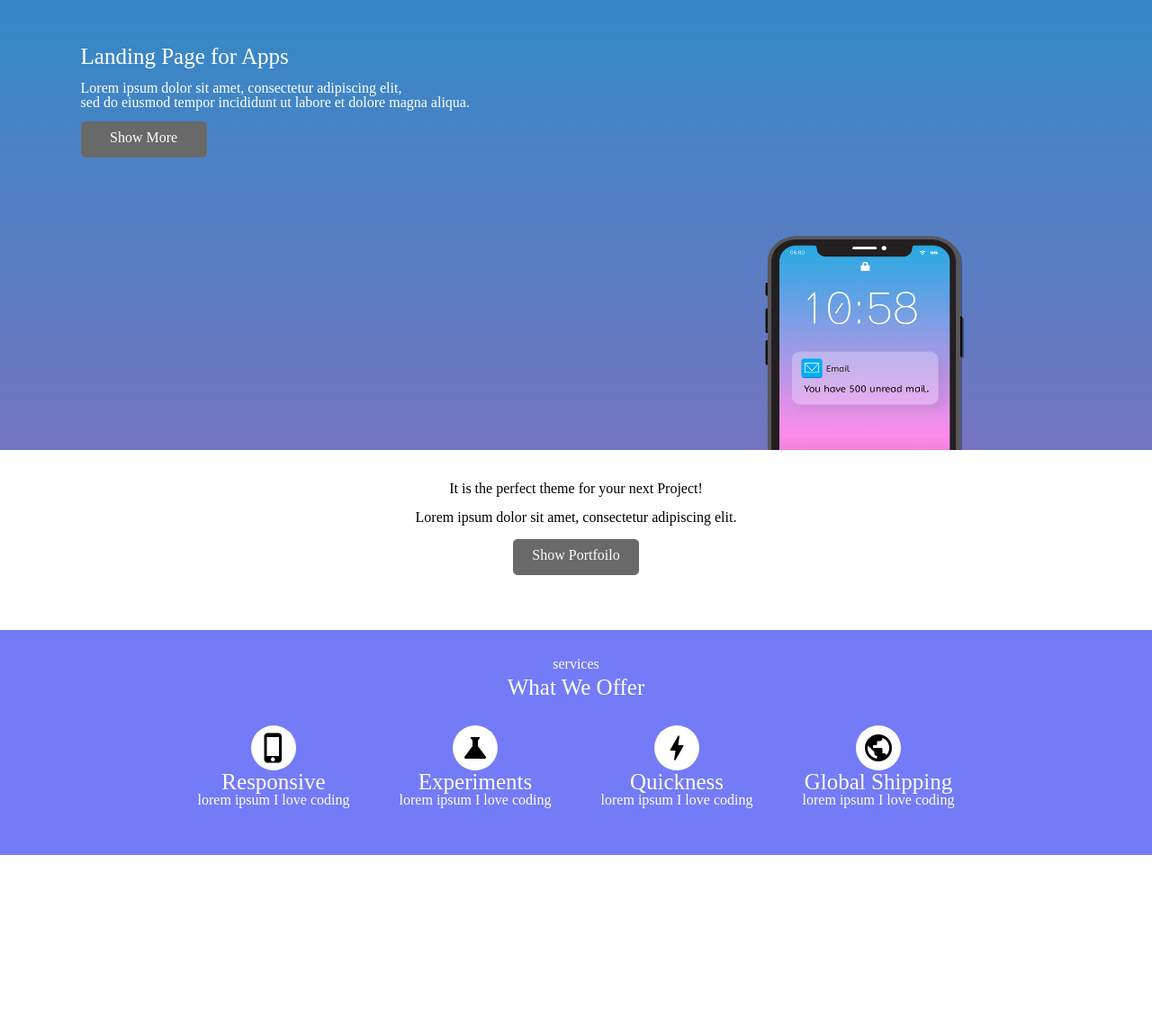
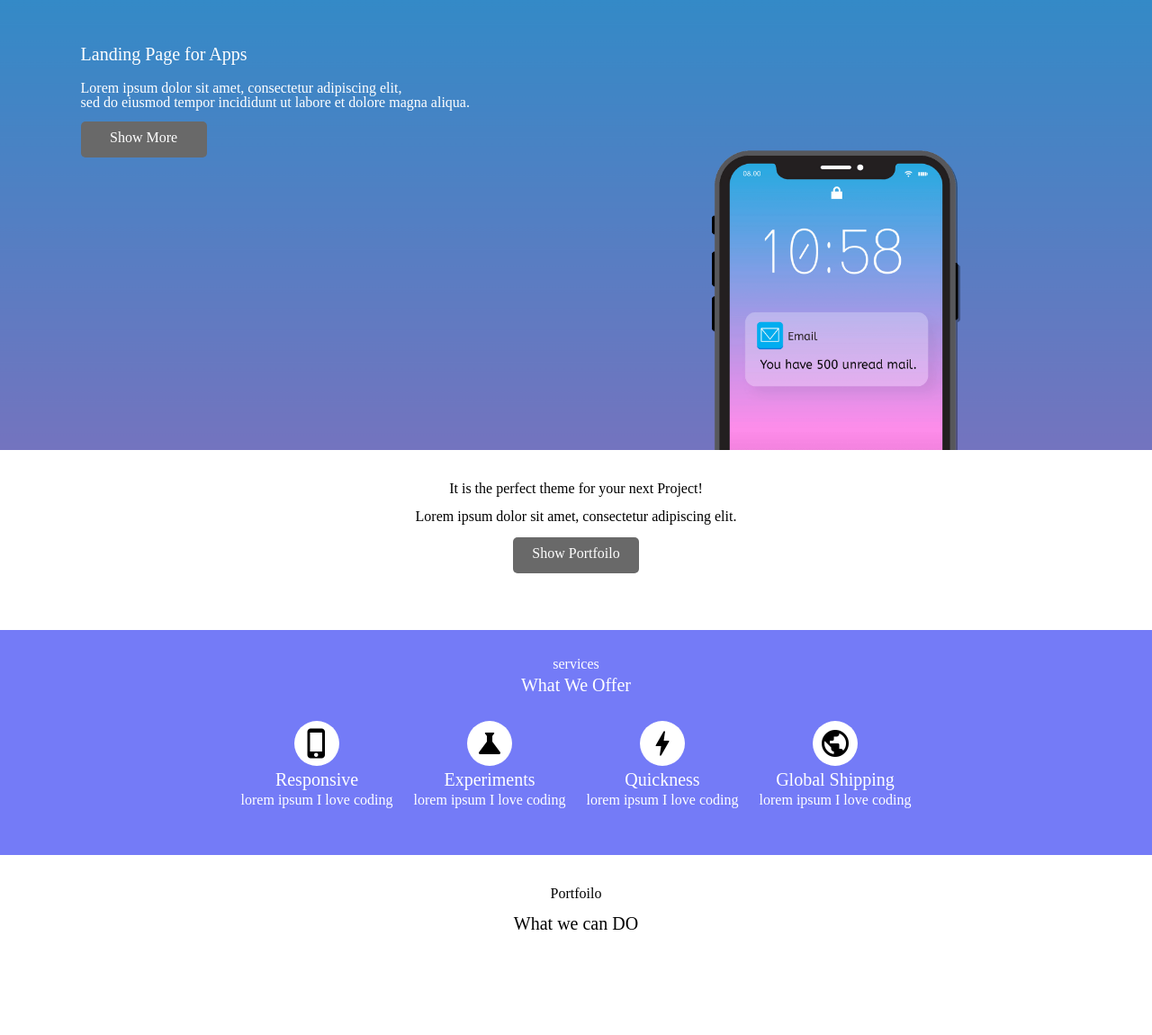
Before and after one commit to guswnsakvk/-Landing-Page, a plain HTML site: page index.html in a window 1280 px wide. Shown: the whole page at 90% size. Before the commit the page ends 950 px from the top, so only its background shows below. Drawn offline with nearby package versions, Linux system fonts and the light colour scheme.

Commit message:
landingPage4

```diff
--- a/index.html
+++ b/index.html
@@ -25,10 +25,8 @@
 
   <div class="landingPage2">
     <div class="landingPage2-line">
-      <p>It is the perfect theme for your next Project!</p>
-      <br>
-      <p>Lorem ipsum dolor sit amet, consectetur adipiscing elit.</p>
-      <br>
+      <p class="font-br">It is the perfect theme for your next Project!</p>
+      <p class="font-br">Lorem ipsum dolor sit amet, consectetur adipiscing elit.</p>
       <div class="btn font-color landingPage2-btn">Show Portfoilo</div>
     </div>
   </div>
@@ -67,5 +65,12 @@
       </div>
     </div>
   </div>
+
+  <div class="landingPage4">
+    <div class="landingPage4-line">
+      <p class="font-br">Portfoilo</p>
+      <p class="font-br font-big">What we can DO</p>
+    </div>
+  </div>
 </body>
 </html>
--- a/style.css
+++ b/style.css
@@ -13,7 +13,11 @@
 }
 
 .font-big{
-  font-size: 25px;
+  font-size: 20px;
+}
+
+.font-br{
+  margin-bottom: 15px;
 }
 
 .landingPage1{
@@ -45,8 +49,8 @@
 }
 
 .iphone{
-  height: 50%;
-  width: 20%;
+  height: 70%;
+  width: 25%;
   position: absolute;
   bottom: 0;
   right: 15%;
@@ -87,7 +91,7 @@
 
 .landingPage3-icons{
   margin: 0 auto;
-  width: 70%;
+  width: 60%;
   height: 150px;
   display: flex;
 }
@@ -95,6 +99,10 @@
 .landingPage3-icon{
   margin-top: 20px;
   width: 25%;
+}
+
+.landingPage3-icon p{
+  margin-top: 5px;
 }
 
 .landingPage3-icon div{
@@ -109,3 +117,16 @@
   border-radius: 25px;
   background-color: #fff;
 }
+
+.landingPage4{
+  height: 200px;
+  box-sizing: border-box;
+  padding-top: 35px;
+}
+
+.landingPage4-line{
+  width: 700px;
+  height: 100px;
+  margin: 0 auto;
+  text-align: center;
+}
```
